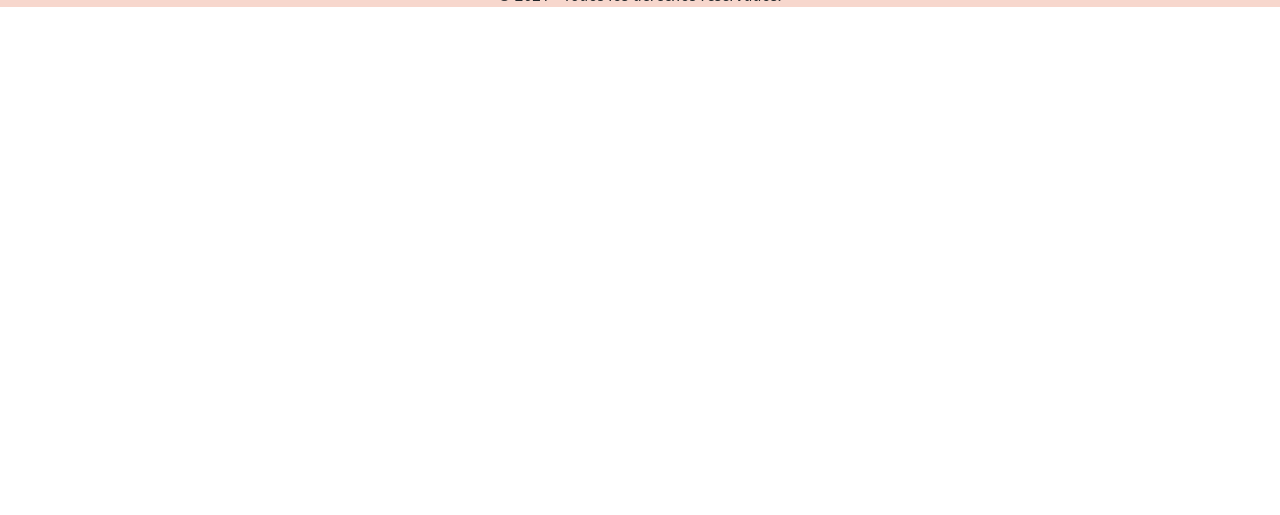
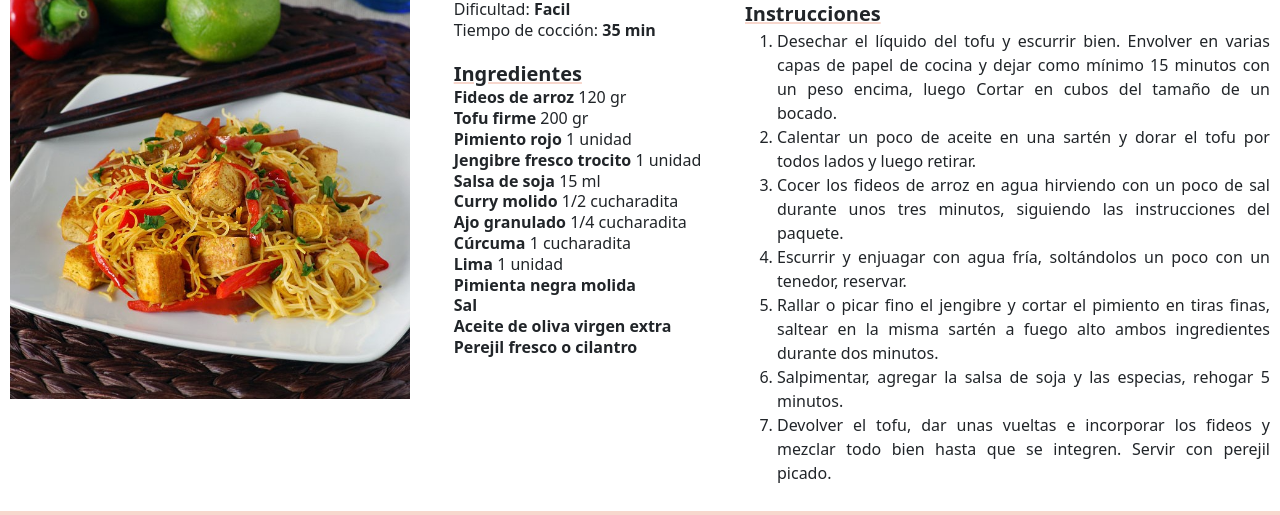
Before and after one commit to smsjem/recetasveggies, a website: page recetas_veganas.html in a window 1280 px wide. Shown: the part 459-974 px from the top of the page. Before the commit the page ends 800 px from the top, so only its background shows below. Drawn offline with Linux system fonts and the light colour scheme.

Commit message:
agrego receta vegana

```diff
--- a/recetas_veganas.html
+++ b/recetas_veganas.html
@@ -46,6 +46,43 @@
     <div><img src="Imagenes/fondovegana.JPG" alt="" class="fondoDulce"></div>
   </main>
 
+  <a name="receta1"><h2 class="titulo">Fideos de arroz con salteado de tofu y pimiento</h2></a>
+        <div class="padding recetasFlex">
+            <img src="Imagenes/vegana1.jpg" alt="Fideos de arroz con salteado de tofu y pimiento" class="imagenRecetas">
+            <div>
+              <p class="lineas">
+                Dificultad: <span class="letraNegrita"> Facil </span> <br>
+                Tiempo de cocción: <span class="letraNegrita"> 35 min </span><br> <br>
+                <span class="subtitulo"> Ingredientes </span> <br>
+                <span class="letraNegrita"> Fideos de arroz </span> 120 gr <br>
+                <span class="letraNegrita"> Tofu firme </span> 200 gr <br>
+                <span class="letraNegrita"> Pimiento rojo </span> 1 unidad <br>
+                <span class="letraNegrita"> Jengibre fresco trocito </span> 1 unidad <br>
+                <span class="letraNegrita"> Salsa de soja </span> 15 ml <br>
+                <span class="letraNegrita"> Curry molido </span> 1/2 cucharadita <br>
+                <span class="letraNegrita"> Ajo granulado </span> 1/4 cucharadita <br>
+                <span class="letraNegrita"> Cúrcuma  </span> 1 cucharadita <br>
+                <span class="letraNegrita"> Lima </span> 1 unidad <br>
+                <span class="letraNegrita"> Pimienta negra molida </span> <br>
+                <span class="letraNegrita"> Sal </span> <br>
+                <span class="letraNegrita"> Aceite de oliva virgen extra </span> <br>
+                <span class="letraNegrita"> Perejil fresco o cilantro </span> <br>
+                <br>
+              </p>
+            </div>
+            <div class="col-lg-5">
+              <span class="subtitulo"> Instrucciones </span> <br>
+              <ol class="textoJustificado">
+                <li> Desechar el líquido del tofu y escurrir bien. Envolver en varias capas de papel de cocina y dejar como mínimo 15 minutos con un peso encima, luego Cortar en cubos del tamaño de un bocado. </li>
+                <li> Calentar un poco de aceite en una sartén y dorar el tofu por todos lados y luego retirar. </li>
+                <li> Cocer los fideos de arroz en agua hirviendo con un poco de sal durante unos tres minutos, siguiendo las instrucciones del paquete. </li>
+                <li> Escurrir y enjuagar con agua fría, soltándolos un poco con un tenedor, reservar. </li>
+                <li> Rallar o picar fino el jengibre y cortar el pimiento en tiras finas, saltear en la misma sartén a fuego alto ambos ingredientes durante dos minutos. </li>
+                <li> Salpimentar, agregar la salsa de soja y las especias, rehogar 5 minutos. </li>
+                <li> Devolver el tofu, dar unas vueltas e incorporar los fideos y mezclar todo bien hasta que se integren. Servir con perejil picado. </li>
+            </div>
+        </div>
+
   <footer>
     <div class="redes">
       <svg xmlns="http://www.w3.org/2000/svg" width="30" height="30" fill="currentColor" class="bi bi-instagram redesPadding" viewBox="0 0 16 16">
```
Also changed, not shown: Imagenes/vegana1.jpg (added).
